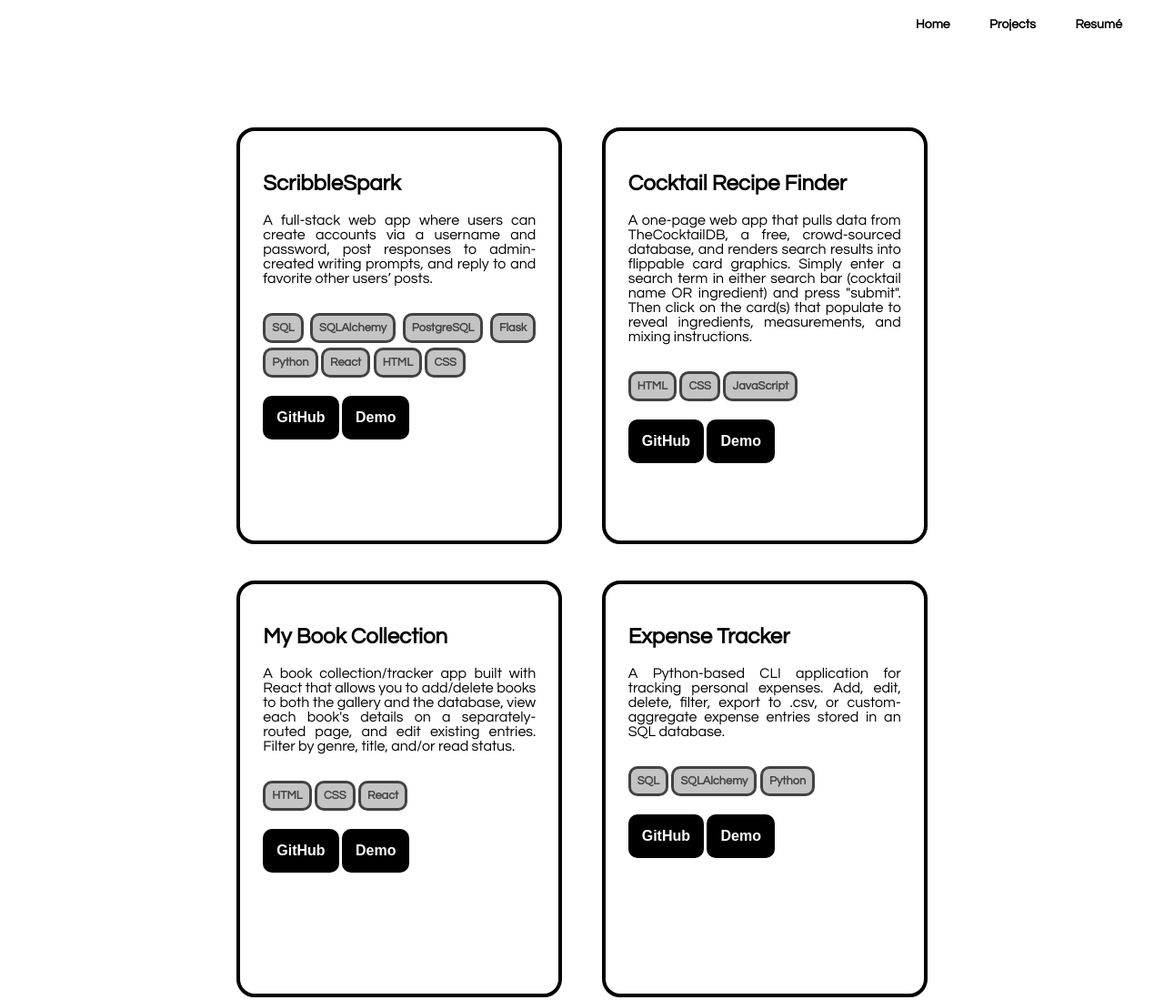
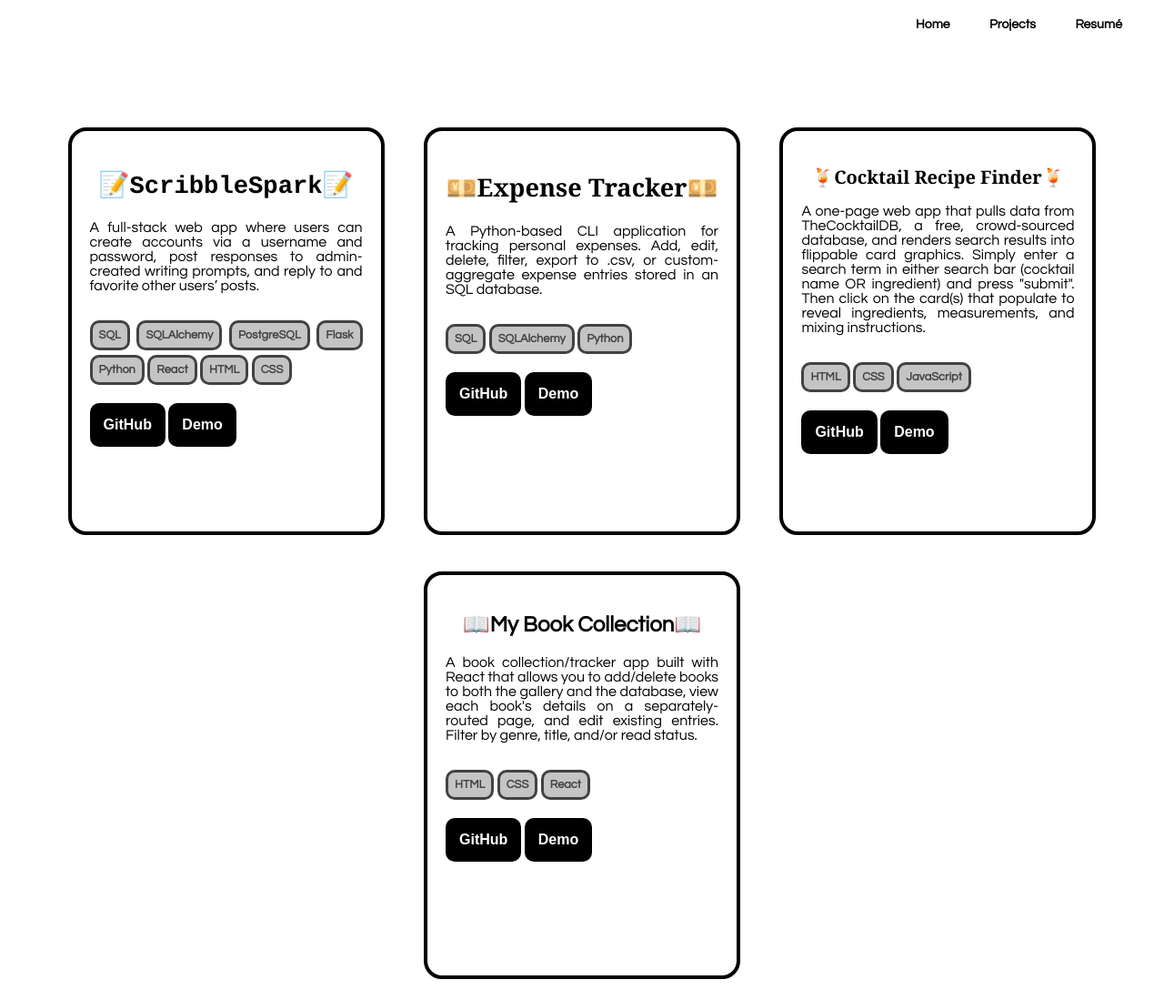
Before and after one commit to jjiang95/my-personal-website, a plain HTML site: page projects.html in a window 1280 px wide. Shown: the whole page at 91% size. Drawn offline with Linux system fonts and the light colour scheme.

Commit message:
styles project cards

```diff
--- a/projects.html
+++ b/projects.html
@@ -12,7 +12,7 @@
         </div>
         <div id="container">
             <div class="project-card">
-                <h2>ScribbleSpark</h2>
+                <h2 style="font-family:Courier;font-size:1.7em;">📝ScribbleSpark📝</h2>
                 <p>A full-stack web app where users can create accounts via a username and password, post responses to admin-created writing prompts, and reply to and favorite other users’ posts.</p>
                 <span>SQL</span>
                 <span>SQLAlchemy</span>
@@ -23,38 +23,54 @@
                 <span>HTML</span>
                 <span>CSS</span>
                 </br>
+                <a href="#">
                     <button>GitHub</button>
+                </a>
+                <a href="#">
                     <button>Demo</button>
+                </a>
             </div>
             <div class="project-card">
-                <h2>Cocktail Recipe Finder</h2>
+                <h2 style="font-family:Cambria;font-size:1.7em;">💴Expense Tracker💴</h2>
+                <p>A Python-based CLI application for tracking personal expenses. Add, edit, delete, filter, export to .csv, or custom-aggregate expense entries stored in an SQL database.</p>
+                <span>SQL</span>
+                <span>SQLAlchemy</span>
+                <span>Python</span>
+                </br>
+                <a href="#">
+                    <button>GitHub</button>
+                </a>
+                <a href="#">
+                    <button>Demo</button>
+                </a>
+            </div>
+            <div class="project-card">
+                <h2 style="font-family:Georgia;font-size:1.25em;">🍹Cocktail Recipe Finder🍹</h2>
                 <p>A one-page web app that pulls data from TheCocktailDB, a free, crowd-sourced database, and renders search results into flippable card graphics. Simply enter a search term in either search bar (cocktail name OR ingredient) and press "submit". Then click on the card(s) that populate to reveal ingredients, measurements, and mixing instructions.</p>
                 <span>HTML</span>
                 <span>CSS</span>
                 <span>JavaScript</span>
                 </br>
+                <a href="#">
                     <button>GitHub</button>
+                </a>
+                <a href="#">
                     <button>Demo</button>
+                </a>
             </div>
             <div class="project-card">
-                <h2>My Book Collection</h2>
+                <h2>📖My Book Collection📖</h2>
                 <p>A book collection/tracker app built with React that allows you to add/delete books to both the gallery and the database, view each book's details on a separately-routed page, and edit existing entries. Filter by genre, title, and/or read status.</p>
                 <span>HTML</span>
                 <span>CSS</span>
                 <span>React</span>
                 </br>
+                <a href="#">
                     <button>GitHub</button>
+                </a>
+                <a href="#">
                     <button>Demo</button>
-            </div>
-            <div class="project-card">
-                <h2>Expense Tracker</h2>
-                <p>A Python-based CLI application for tracking personal expenses. Add, edit, delete, filter, export to .csv, or custom-aggregate expense entries stored in an SQL database.</p>
-                <span>SQL</span>
-                <span>SQLAlchemy</span>
-                <span>Python</span>
-                </br>
-                <button>GitHub</button>
-                <button>Demo</button>
+                </a>
             </div>
         </div>
     </body>
--- a/projectsstyle.css
+++ b/projectsstyle.css
@@ -51,13 +51,18 @@ body {
     border-width:4px;
     border-radius:20px;
     width:300px;
+    padding:20px;
     height:400px;
-    padding:25px;
     margin:20px;
+    overflow:hidden;
 }
 
 p {
     margin-bottom:30px;
+}
+
+h2 {
+    text-align:center;
 }
 
 span {
@@ -89,4 +94,9 @@ button {
 button:hover {
     background-color: white;
     color:black;
+    cursor:pointer;
 }
+
+a {
+    text-decoration:none;
+}
--- a/resumestyle.css
+++ b/resumestyle.css
@@ -47,13 +47,18 @@ button {
     color:white;
     margin-bottom:30px;
     transition-duration:0.7s;
+    font-weight:bold;
+    text-align:center;
 }
 
-button a {
+button:hover {
+    color:black;
+    background-color:white;
+    cursor:pointer;
+}
+
+a {
     text-decoration:none;
-    color:white;
-    font-weight:bold;
-    text-align:center;
 }
 
 #preview {
```
Also changed, not shown: resume.html (+3 -3 lines). Lines whose indentation alone changed are shown as unchanged.
